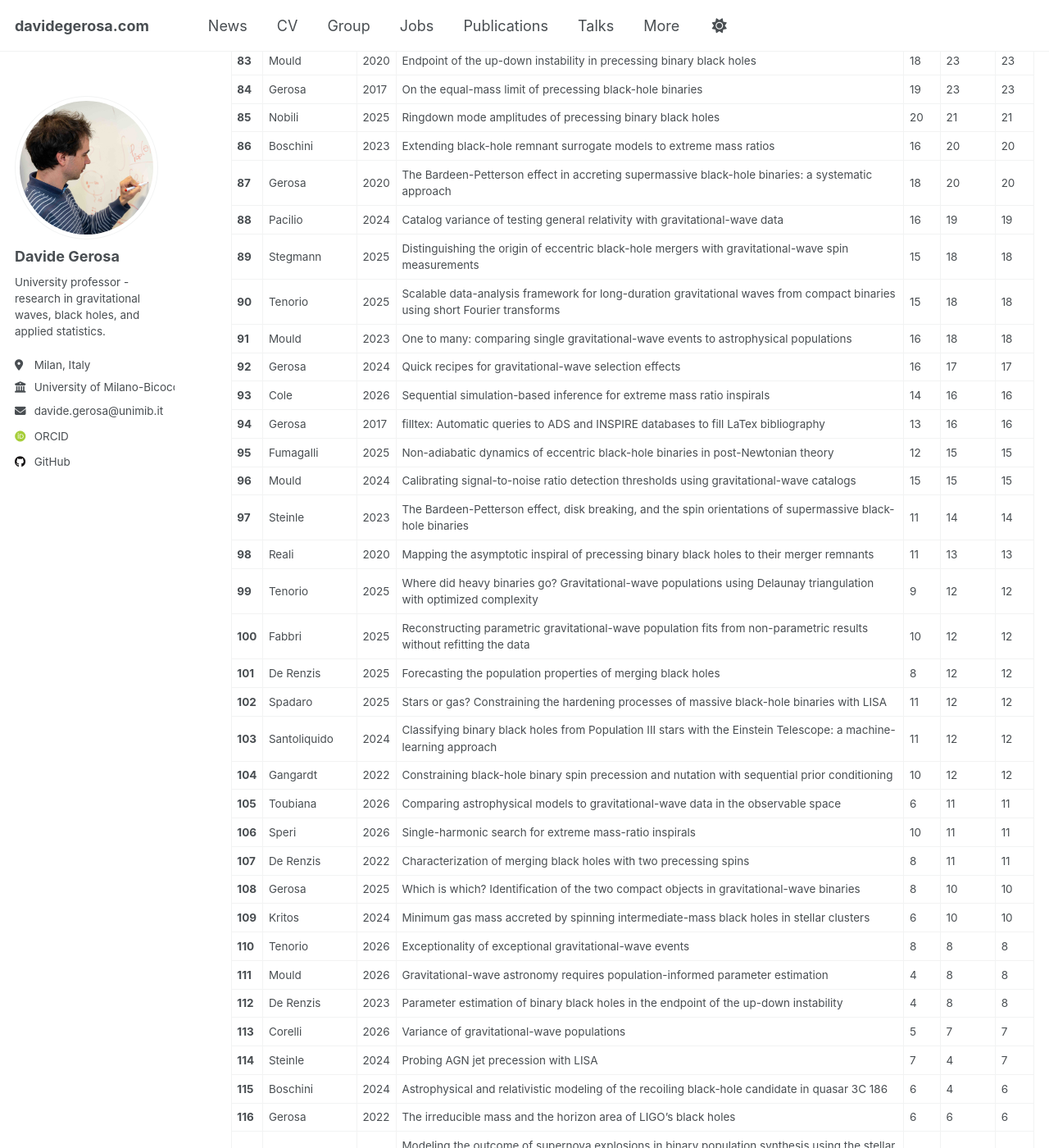
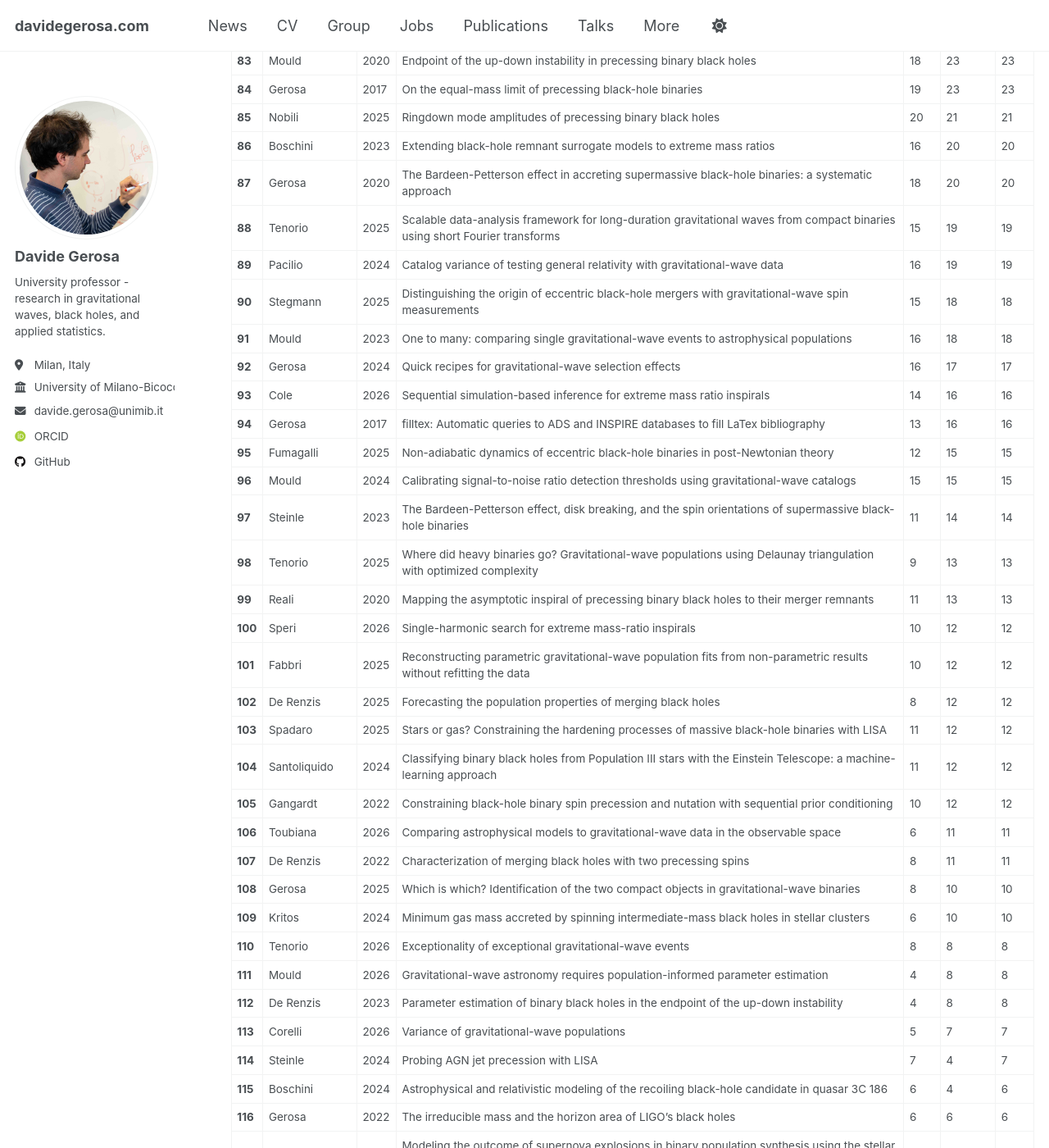
Before and after one commit to dgerosa/website, a Jekyll site: the page built from _pages/citations.md, in a window 1280 px wide and 1400 px high, scrolled down 3849 px. Shown: the whole window at 82% size. Built offline with Jekyll 4.4.1, drawn with Linux system fonts in a browser that asks for light colours; some web fonts are replaced; some of the changed text lies outside the part shown.

Commit message:
Website update from workflow

```diff
--- a/_pages/_citations.md
+++ b/_pages/_citations.md
@@ -96,9 +96,9 @@
 | **85** | Nobili | 2025 | Ringdown mode amplitudes of precessing binary black holes | 20 | 21 | 21 |
 | **86** | Boschini | 2023 | Extending black-hole remnant surrogate models to extreme mass ratios | 16 | 20 | 20 |
 | **87** | Gerosa | 2020 | The Bardeen-Petterson effect in accreting supermassive black-hole binaries: a systematic approach | 18 | 20 | 20 |
-| **88** | Pacilio | 2024 | Catalog variance of testing general relativity with gravitational-wave data | 16 | 19 | 19 |
-| **89** | Stegmann | 2025 | Distinguishing the origin of eccentric black-hole mergers with gravitational-wave spin measurements | 15 | 18 | 18 |
-| **90** | Tenorio | 2025 | Scalable data-analysis framework for long-duration gravitational waves from compact binaries using short Fourier transforms | 15 | 18 | 18 |
+| **88** | Tenorio | 2025 | Scalable data-analysis framework for long-duration gravitational waves from compact binaries using short Fourier transforms | 15 | 19 | 19 |
+| **89** | Pacilio | 2024 | Catalog variance of testing general relativity with gravitational-wave data | 16 | 19 | 19 |
+| **90** | Stegmann | 2025 | Distinguishing the origin of eccentric black-hole mergers with gravitational-wave spin measurements | 15 | 18 | 18 |
 | **91** | Mould | 2023 | One to many: comparing single gravitational-wave events to astrophysical populations | 16 | 18 | 18 |
 | **92** | Gerosa | 2024 | Quick recipes for gravitational-wave selection effects | 16 | 17 | 17 |
 | **93** | Cole | 2026 | Sequential simulation-based inference for extreme mass ratio inspirals | 14 | 16 | 16 |
@@ -106,15 +106,15 @@
 | **95** | Fumagalli | 2025 | Non-adiabatic dynamics of eccentric black-hole binaries in post-Newtonian theory | 12 | 15 | 15 |
 | **96** | Mould | 2024 | Calibrating signal-to-noise ratio detection thresholds using gravitational-wave catalogs | 15 | 15 | 15 |
 | **97** | Steinle | 2023 | The Bardeen-Petterson effect, disk breaking, and the spin orientations of supermassive black-hole binaries | 11 | 14 | 14 |
-| **98** | Reali | 2020 | Mapping the asymptotic inspiral of precessing binary black holes to their merger remnants | 11 | 13 | 13 |
-| **99** | Tenorio | 2025 | Where did heavy binaries go? Gravitational-wave populations using Delaunay triangulation with optimized complexity | 9 | 12 | 12 |
-| **100** | Fabbri | 2025 | Reconstructing parametric gravitational-wave population fits from non-parametric results without refitting the data | 10 | 12 | 12 |
-| **101** | De Renzis | 2025 | Forecasting the population properties of merging black holes | 8 | 12 | 12 |
-| **102** | Spadaro | 2025 | Stars or gas? Constraining the hardening processes of massive black-hole binaries with LISA | 11 | 12 | 12 |
-| **103** | Santoliquido | 2024 | Classifying binary black holes from Population III stars with the Einstein Telescope: a machine-learning approach | 11 | 12 | 12 |
-| **104** | Gangardt | 2022 | Constraining black-hole binary spin precession and nutation with sequential prior conditioning | 10 | 12 | 12 |
-| **105** | Toubiana | 2026 | Comparing astrophysical models to gravitational-wave data in the observable space | 6 | 11 | 11 |
-| **106** | Speri | 2026 | Single-harmonic search for extreme mass-ratio inspirals | 10 | 11 | 11 |
+| **98** | Tenorio | 2025 | Where did heavy binaries go? Gravitational-wave populations using Delaunay triangulation with optimized complexity | 9 | 13 | 13 |
+| **99** | Reali | 2020 | Mapping the asymptotic inspiral of precessing binary black holes to their merger remnants | 11 | 13 | 13 |
+| **100** | Speri | 2026 | Single-harmonic search for extreme mass-ratio inspirals | 10 | 12 | 12 |
+| **101** | Fabbri | 2025 | Reconstructing parametric gravitational-wave population fits from non-parametric results without refitting the data | 10 | 12 | 12 |
+| **102** | De Renzis | 2025 | Forecasting the population properties of merging black holes | 8 | 12 | 12 |
+| **103** | Spadaro | 2025 | Stars or gas? Constraining the hardening processes of massive black-hole binaries with LISA | 11 | 12 | 12 |
+| **104** | Santoliquido | 2024 | Classifying binary black holes from Population III stars with the Einstein Telescope: a machine-learning approach | 11 | 12 | 12 |
+| **105** | Gangardt | 2022 | Constraining black-hole binary spin precession and nutation with sequential prior conditioning | 10 | 12 | 12 |
+| **106** | Toubiana | 2026 | Comparing astrophysical models to gravitational-wave data in the observable space | 6 | 11 | 11 |
 | **107** | De Renzis | 2022 | Characterization of merging black holes with two precessing spins | 8 | 11 | 11 |
 | **108** | Gerosa | 2025 | Which is which? Identification of the two compact objects in gravitational-wave binaries | 8 | 10 | 10 |
 | **109** | Kritos | 2024 | Minimum gas mass accreted by spinning intermediate-mass black holes in stellar clusters | 6 | 10 | 10 |
```
Also changed, not shown: other parts of _pages/_citations.md (+19 -19 lines), _pages/_group.md (+2 -2 lines), _pages/_publications.md (+4 -4 lines), _pages/_talks.md (+8 -8 lines).
